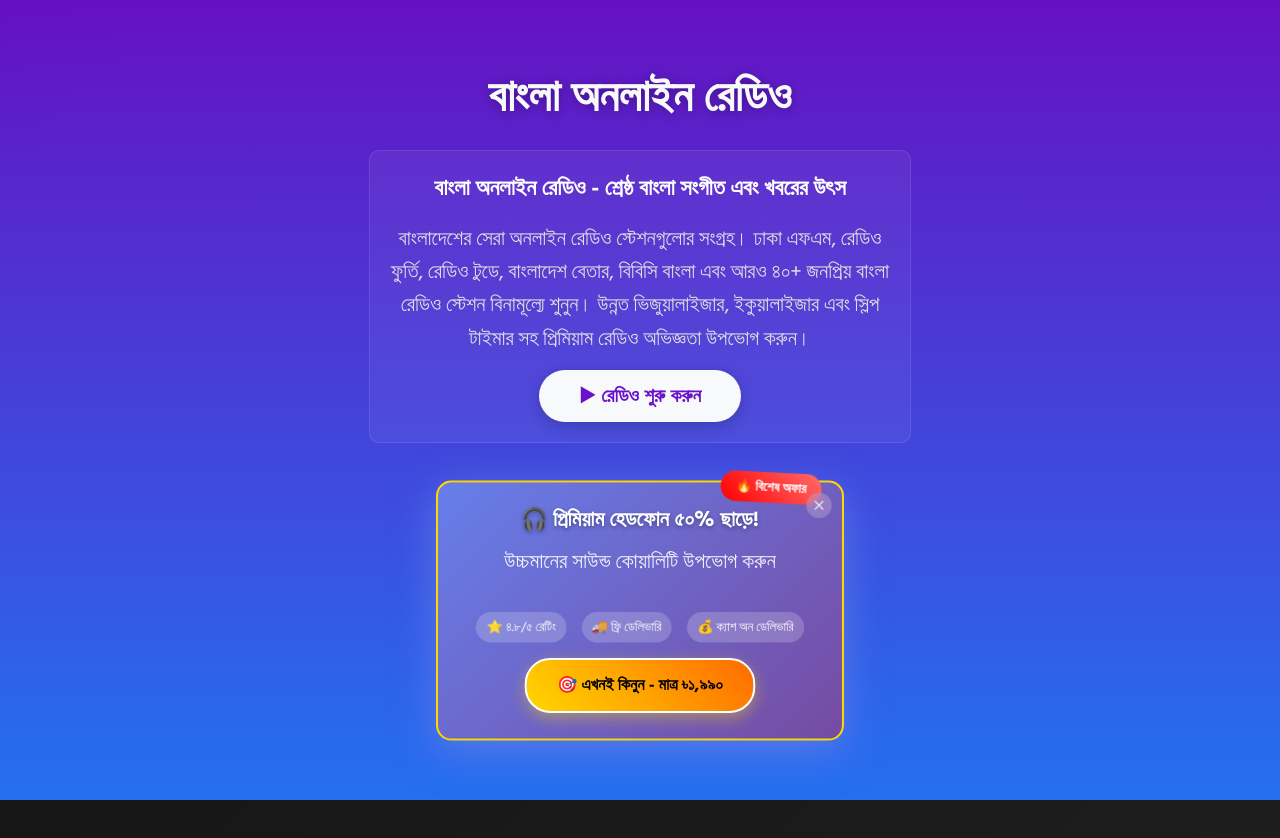
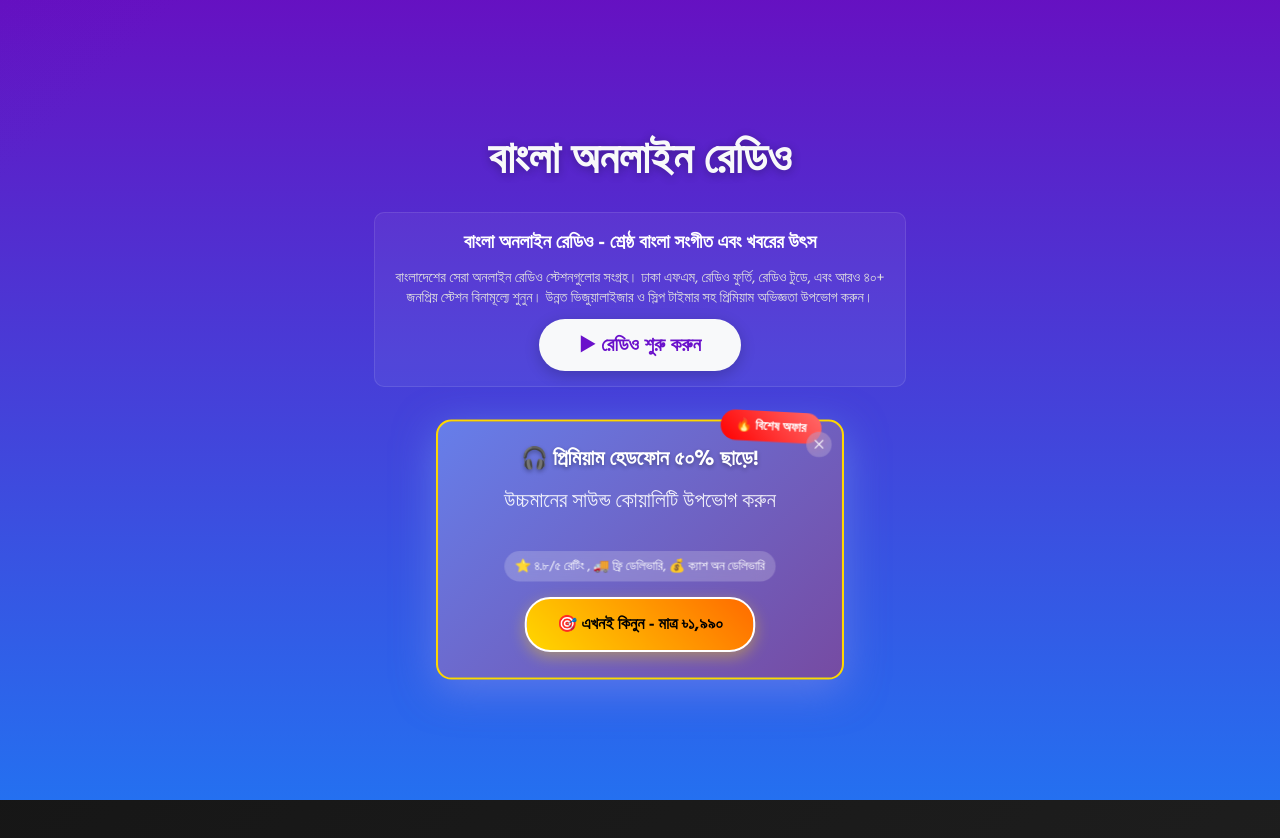
Before and after one commit to myappsbd/banglaonlineradio, a plain HTML site: page index.html in a window 1280 px wide. Drawn offline with Linux system fonts and the light colour scheme.

Commit message:
Update index.html

```diff
--- a/index.html
+++ b/index.html
@@ -38,9 +38,9 @@
   <!-- 🔹 Overlay -->
   <div id="overlay" role="dialog" aria-modal="true" aria-labelledby="overlayTitle" tabindex="-1">
     <h1 id="overlayTitle">বাংলা অনলাইন রেডিও</h1>
-    <section class="seo-content" aria-label="বাংলা রেডিও সম্পর্কে তথ্য" style="background: rgba(255,255,255,0.05); padding: 20px; border-radius: 10px; margin-bottom: 20px; border: 1px solid rgba(255,255,255,0.1);">
-      <h2 style="color: #ffffff; margin-bottom: 15px; font-size: 1.4rem;">বাংলা অনলাইন রেডিও - শ্রেষ্ঠ বাংলা সংগীত এবং খবরের উৎস</h2>
-      <p style="color: #e0e0e0; margin-bottom: 15px; line-height: 1.6;">বাংলাদেশের সেরা অনলাইন রেডিও স্টেশনগুলোর সংগ্রহ। ঢাকা এফএম, রেডিও ফুর্তি, রেডিও টুডে, বাংলাদেশ বেতার, বিবিসি বাংলা এবং আরও ৪০+ জনপ্রিয় বাংলা রেডিও স্টেশন বিনামূল্যে শুনুন। উন্নত ভিজুয়ালাইজার, ইকুয়ালাইজার এবং স্লিপ টাইমার সহ প্রিমিয়াম রেডিও অভিজ্ঞতা উপভোগ করুন।</p>
+    <section class="seo-content" aria-label="বাংলা রেডিও সম্পর্কে তথ্য" style="background: rgba(255,255,255,0.05); padding: 15px; border-radius: 10px; margin-bottom: 15px; border: 1px solid rgba(255,255,255,0.1);">
+      <h2 style="color: #ffffff; margin-bottom: 10px; font-size: 1.2rem;">বাংলা অনলাইন রেডিও - শ্রেষ্ঠ বাংলা সংগীত এবং খবরের উৎস</h2>
+      <p style="color: #e0e0e0; margin-bottom: 10px; line-height: 1.4; font-size: 0.9rem;">বাংলাদেশের সেরা অনলাইন রেডিও স্টেশনগুলোর সংগ্রহ। ঢাকা এফএম, রেডিও ফুর্তি, রেডিও টুডে, এবং আরও ৪০+ জনপ্রিয় স্টেশন বিনামূল্যে শুনুন। উন্নত ভিজুয়ালাইজার ও স্লিপ টাইমার সহ প্রিমিয়াম অভিজ্ঞতা উপভোগ করুন।</p>
       <button id="startBtn" class="focus-indicator">▶ রেডিও শুরু করুন</button>
     </section>
 
@@ -48,13 +48,11 @@
     <div id="adBanner" class="ad-container">
       <div class="ad-content">
         <div class="ad-badge">🔥 বিশেষ অফার</div>
-        <h3 class="ad-title">🎧 প্রিমিয়াম হেডফোন ৫০% ছাড়ে!</h3>
+        <h4 class="ad-title">🎧 প্রিমিয়াম হেডফোন ৫০% ছাড়ে!</h4>
         <p class="ad-description">উচ্চমানের সাউন্ড কোয়ালিটি উপভোগ করুন</p>
         <div class="ad-features">
-          <span>⭐ ৪.৮/৫ রেটিং</span>
-          <span>🚚 ফ্রি ডেলিভারি</span>
-          <span>💰 ক্যাশ অন ডেলিভারি</span>
-        </div>
+          <span>⭐ ৪.৮/৫ রেটিং , 🚚 ফ্রি ডেলিভারি, 💰 ক্যাশ অন ডেলিভারি</span>
+          </div>
         <a href="https://pawsdefenseneigh.com/rzzsicc6hr?key=0e922b22ec73d9514aece9057c0cc59c"
            target="_blank"
            class="ad-button">
```
